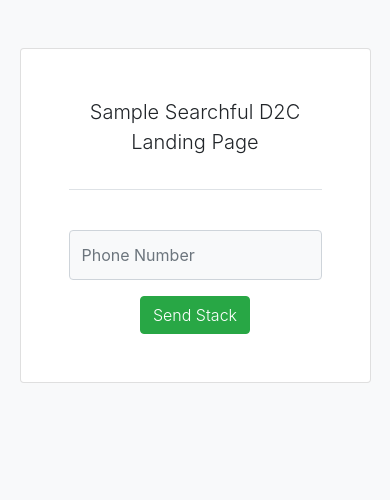
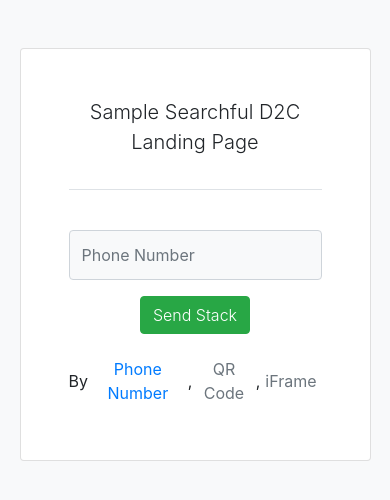
Before and after one commit to sympto-health/iframe-sample, a website: page index.html in a window 390 px wide. Drawn offline with nearby package versions, Linux system fonts and the light colour scheme.

Commit message:
Add iframe

```diff
--- a/index.html
+++ b/index.html
@@ -28,7 +28,18 @@
       <div class="text-center lead font-weight-light pb-3">
         Sample Searchful D2C Landing Page
       </div>
-      <div class="border-top pt-4 mt-3">
+      <div id="qr-form" class="input-form user-creation border-top pt-4 mt-3">
+        <img style="max-height:10em;" class="mx-auto d-block" src="qrcode.png" alt="QR Code" />
+      </div>
+      <div id="iframe-form" class="input-form user-creation border-top">
+        <iframe
+          src="https://pristine.symptodev.site/qrCode/cd120e80-b88e-4a40-bd81-3b492d8ad910/6a082760-b9cc-4eff-a6ca-d88382323f39?iframe=true"
+          class="border-0 w-100"
+          style="min-height:650px;"
+        >
+        </iframe>
+      </div>
+      <div id="phone-form" class="input-form user-creation border-top pt-4 mt-3">
         <div
           id="error-message"
           class="mb-3 font-weight-light text-danger"
@@ -39,7 +50,7 @@
           class="mb-3 font-weight-light text-primary"
         >
         </div>
-        <form id="phone-form">
+        <form>
           <div class="form-group">
             <input type="phoneNumber" class="bg-light py-4 form-control" id="phoneNumber" placeholder="Phone Number">
           </div>
@@ -48,9 +59,49 @@
           </button>
         </form>
       </div>
+      <div class="d-flex align-items-center mx-auto mt-3">
+        By
+        <Button id="phone-number" class="btn btn-link px-1 toggle-btn">
+          Phone Number
+        </Button>
+        ,
+        <Button id="qr-code" class="btn btn-link px-1 toggle-btn">
+          QR Code
+        </Button>
+        ,
+        <Button id="iframe" class="btn btn-link px-1 toggle-btn">
+          iFrame
+        </Button>
+      </div>
     </div>
   </body>
   <script>
+    const toggleButton = (target) => {
+      [...document.getElementsByClassName('input-form')].forEach((btn) => btn.classList.add('d-none'));
+      [...document.getElementsByClassName("toggle-btn")].forEach((btn) => btn.classList.add('text-secondary'));
+      if (target === 'Phone Number') {
+        document.getElementById('phone-number').classList.remove('text-secondary');
+        document.getElementById('phone-form').classList.remove('d-none');
+      }
+      if (target === 'QR Code') {
+        document.getElementById('qr-code').classList.remove('text-secondary');
+        document.getElementById('qr-form').classList.remove('d-none');
+      }
+      if (target === 'iFrame') {
+        document.getElementById('iframe').classList.remove('text-secondary');
+        document.getElementById('iframe-form').classList.remove('d-none');
+      }
+    };
+    window.addEventListener('load', (event) => {
+      toggleButton('Phone Number');
+      document.body.addEventListener('click', function (evt) {
+        if (evt.target.className.includes('toggle-btn')) {
+          toggleButton(evt.srcElement.innerHTML.trim())
+        }
+      }, false);
+
+    });
+
     document.getElementById('phone-form').addEventListener('submit', async (event) => {
       document.getElementById("success-message").innerHTML = '';
       document.getElementById("error-message").innerHTML = '';
```
Also changed, not shown: qrcode.png (added).
